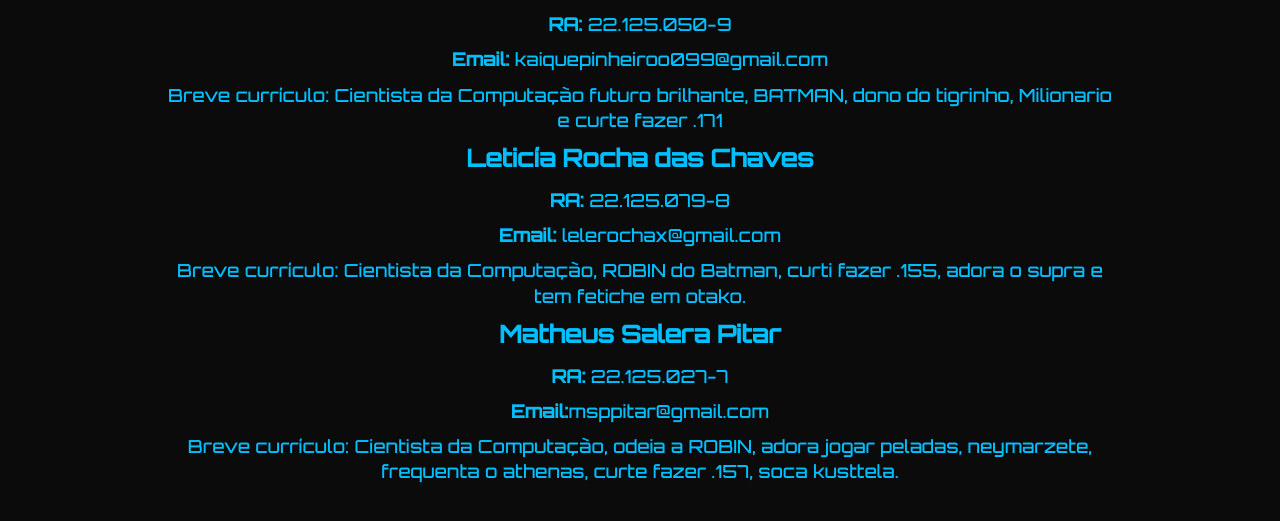
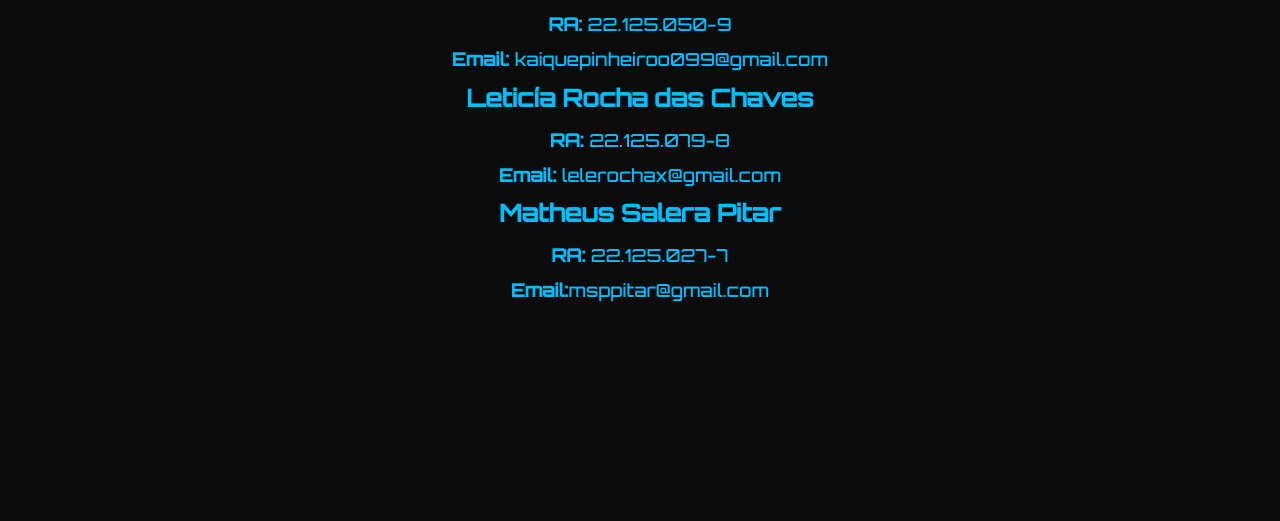
Before and after one commit to Kaique-Pinheiro/JOGOO, a plain HTML site: page destrua-o-meteoro/devs.html in a window 1280 px wide. Shown: the part 163-684 px from the top of the page. Drawn offline with Linux system fonts and the light colour scheme.

Commit message:
alteraçoes

```diff
--- a/destrua-o-meteoro/devs.html
+++ b/destrua-o-meteoro/devs.html
@@ -21,19 +21,16 @@
       <h2>Kaique Leandro Pinheiro de Sousa</h2>
       <p><strong>RA:</strong> 22.125.050-9</p>
       <p><strong>Email:</strong> kaiquepinheiroo099@gmail.com</p>
-      <p>Breve currículo: Cientista da Computação futuro brilhante, BATMAN, dono do tigrinho, Milionario e curte fazer .171</p>
     </section>
     <section>
         <h2>Leticía Rocha das Chaves</h2>
         <p><strong>RA:</strong> 22.125.079-8</p>
         <p><strong>Email:</strong> lelerochax@gmail.com</p>
-        <p>Breve currículo: Cientista da Computação, ROBIN do Batman, curti fazer .155, adora o supra e tem fetiche em otako.</p>
     </section>
     <section>
         <h2>Matheus Salera Pitar</h2>
         <p><strong>RA:</strong> 22.125.027-7</p>
         <p><strong>Email:</strong>msppitar@gmail.com</p>
-        <p>Breve currículo: Cientista da Computação, odeia a ROBIN, adora jogar peladas, neymarzete, frequenta o athenas, curte fazer .157, soca kusttela.</p>
     </section>
   </main>
 </body>
```
